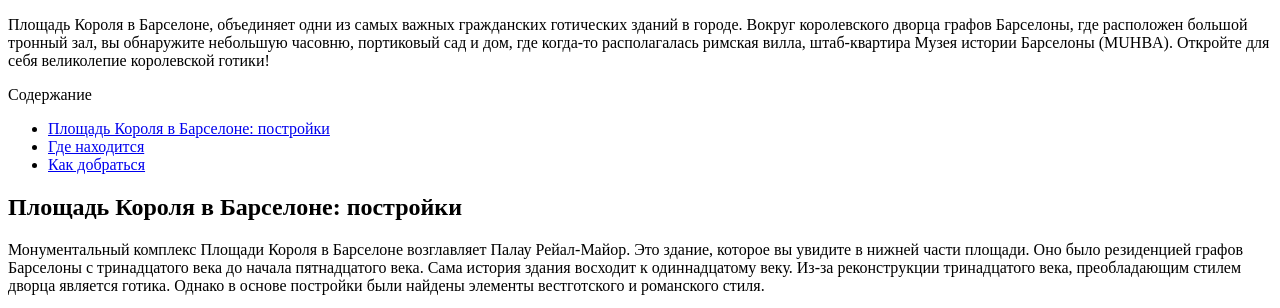
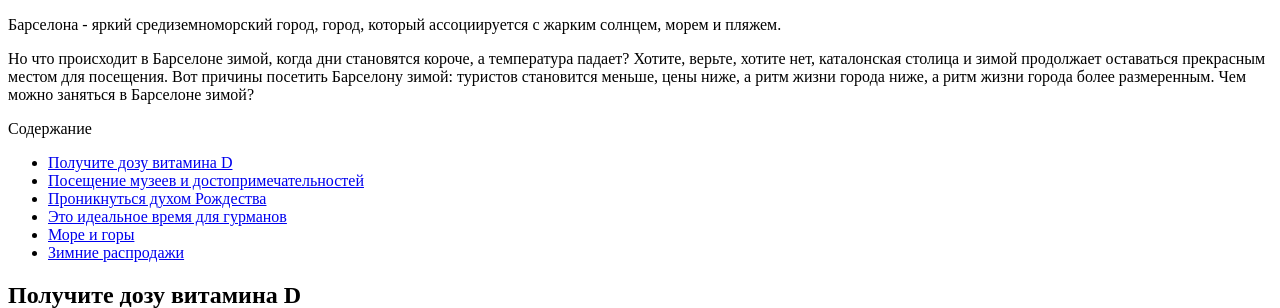
Before and after one commit to elonmax01/testcase, a Django app: template templates/posts.html in a window 1280 px wide. Shown: the top 308 px of the page. Run offline with Django 5.2, Linux system fonts and the light colour scheme; the template is opened without the code that fills it, so the values that code supplies are empty.

Commit message:
no way update on 25 Jul

```diff
--- a/templates/posts.html
+++ b/templates/posts.html
@@ -6,8 +6,11 @@
 </head>
 <body>
 <p>
-    Площадь Короля в Барселоне, объединяет одни из самых важных гражданских готических зданий в городе. Вокруг королевского дворца графов Барселоны, где расположен большой тронный зал, вы обнаружите небольшую часовню, портиковый сад и дом, где когда-то располагалась римская вилла, штаб-квартира Музея истории
-    Барселоны (MUHBA). Откройте для себя великолепие королевской готики!
+    Барселона - яркий средиземноморский город, город, который ассоциируется с жарким солнцем, морем и пляжем.
+</p>
+<p>
+    Но что происходит в Барселоне зимой, когда дни становятся короче, а температура падает? Хотите, верьте, хотите нет, каталонская столица и зимой продолжает оставаться прекрасным местом для посещения. Вот причины
+    посетить Барселону зимой: туристов становится меньше, цены ниже, а ритм жизни города ниже, а ритм жизни города более размеренным. Чем можно заняться в Барселоне зимой?
 </p>
 <div id="toc_container" class="no_bullets">
     <p class="toc_title">
@@ -15,137 +18,210 @@
     </p>
     <ul class="toc_list">
         <li>
-            <a href="#i">Площадь Короля в Барселоне: постройки</a>
+            <a href="#i">Получите дозу витамина D</a>
         </li>
         <li>
-            <a href="#i-2">Где находится</a>
+            <a href="#i-2">Посещение музеев и достопримечательностей</a>
         </li>
         <li>
-            <a href="#i-3">Как добраться</a>
+            <a href="#i-3">Проникнуться духом Рождества</a>
+        </li>
+        <li>
+            <a href="#i-4">Это идеальное время для гурманов</a>
+        </li>
+        <li>
+            <a href="#i-5">Море и горы</a>
+        </li>
+        <li>
+            <a href="#i-6">Зимние распродажи</a>
         </li>
     </ul>
 </div>
 <h2>
-    <span id="i">Площадь Короля в Барселоне: постройки</span>
+    <span id="i">Получите дозу витамина D</span>
 </h2>
 <p>
-    Монументальный комплекс Площади Короля в Барселоне возглавляет Палау Рейал-Майор. Это здание, которое вы увидите в нижней части площади. Оно было резиденцией графов Барселоны с тринадцатого века до начала
-    пятнадцатого века. Сама история здания восходит к одиннадцатому веку. Из-за реконструкции тринадцатого века, преобладающим стилем дворца является готика. Однако в основе постройки были найдены элементы вестготского
-    и романского стиля.
+    Хотя зимой в Барселоне, холоднее, чем летом, зато солнца по-прежнему много. На самом деле облачных или дождливых дней очень мало. Голубое небо и яркое солнце Барселоны - отличная терапия для тех, кто устал от
+    коротких зимних дней. Температура зимой может <a href="https://vbarcelone.org/blog/stati-ob-ispanii/pogoda-v-barselone-chast-1" target="_blank" rel="noopener">колебаться от 10 до 15 градусов на солнце в течение дня.</a> Не
+    упустите возможность прогуляться по набережной Барселоны. Подышать морским воздухом и пообедать в ресторане с видом на море.
 </p>
 <p>
-    <img class="img-fluid" src="https://vbarcelone.org/blog/wp-content/uploads/2020/02/IMG_20200223_141529-1170x1536.jpg" alt="площадь Короля в Барселоне">
+    <img class="img-fluid" src="https://vbarcelone.org/blog/wp-content/uploads/2019/12/prichiny-posestit-Barselonu-zimoj-1536x1152.jpg" alt="Причины посетить Барселону зимой">
+</p>
+<h2>
+    <span id="i-2">Посещение музеев и достопримечательностей</span>
+</h2>
+<p>
+    Барселона может похвастаться великолепными музеями, галереями и выставочными площадками. Зима - прекрасное время для их посещения. В это время года туристический поток спадает, что дает вам возможность
+    насладиться спокойной атмосферой. Знаменитые достопримечательности можно посетить не бронируя билеты заранее и не нужно стоять в огромных очередях.
 </p>
 <p>
-    Внутри дворца вы увидите один из важных залов гражданской готики. Это был тронный зал барселонских графов и центр средневековой власти. Это зал Тинель, его построили в четырнадцатом веке по приказу короля Педро
-    Церемониального. Архитектор - Гийема Карбонелла. Он спроектировал большую прямоугольную комнату, которую поддерживают шесть полуточечных арок. Они опираются на колонны со скульптурными капителями. В
-    настоящее время Палау Реаль Майор и Салон де Тинель являются частью Музея истории Барселоны.
+    <img class="img-fluid" src="https://vbarcelone.org/blog/wp-content/uploads/2019/12/prichiny-posestit-Barselonu-zimoj-1536x1152.jpg" alt="Причины посетить Барселону зимой">
+</p>
+<h2>
+    <span id="i-3">Проникнуться духом Рождества</span>
+</h2>
+<p>
+    Рождество - прекрасное и волшебное время в Барселоне. Не упустите возможность погулять по разным районам города, чтобы увидеть все рождественские огни. <a href="https://vbarcelone.org/blog/stati-ob-ispanii/prazdniki-i-traditsii-v-katalonii-chast-1" target="_blank" rel="noopener">Вы можете посетить рождественский базар у собора Барселоны.</a>
 </p>
 <p>
-    Часовня Санта-Агата также входит в музейный комплекс Королевского дворца. Дворец виден как с площади Рамон Беренгер эль Гран, так и с площади Короля, где есть главный вход. Внутри часовни вы можете увидеть великолепный
-    алтарь - произведение Жаума Хуге с 1464 года.
+    Здесь вы увидите большую коллекцию каганеров (статуэтки какающего человека), а также дядюшек кагатио. Вы также можете полакомиться <a href="https://vbarcelone.org/blog/stati-ob-ispanii/rozhdestvenskie-gastronomicheskie-traditsii-ispanii" target="_blank" rel="noopener">великолепными рождественскими сладостями.</a>
+</p>
+<p>
+    <img class="img-fluid" src="https://vbarcelone.org/blog/wp-content/uploads/2019/12/rozhdestvenskij-rynok-v-Barselone-1536x1536.jpg" alt="">
+</p>
+<p>
+    <img class="img-fluid" src="https://vbarcelone.org/blog/wp-content/uploads/2019/12/rozhdestvenskij-rynok-v-Barselone-1536x1536.jpg" alt="">
 </p>
 <h2>
-    <span id="i-2">Семья Аматллер</span>
+    <span id="i-4">Это идеальное время для гурманов</span>
 </h2>
 <p>
-    Дед будущего шоколадного гения Габриэль Аматллер приехал в Барселону из Молинс-де-Рей примерно в 1800 году. Затем он открыл магазин шоколада на улице Манреса. Ее отец и дяди улучшили семейный бизнес. Они также
-    торговали тропическими фруктами. К тому же у них было лучшее какао, сахар и ваниль. При Антонио Аматллер семейный бизнес достигает расцвета. Он ездил на ярмарки в разные страны, чтобы узнать о последних
-    достижениях в области производства шоколада. В 1878 году он построил фабрику в Сан-Марти, где производились большое количество продукции. Он знал все от плантаций какао на Кубе и до последнего магазина, где продавал
-    свой продукт. С ним компания Аматллер стала лидером в Испании и эталоном в Европе. В начале XX века Антони Аматллер переехал жить на Пасео де Грасиа. Его дом был первым домом из трех, составляющих квартал. Позже
-    будут построены дом Лео Морера (1902-1906) и <a href="https://vbarcelone.org/blog/stati-ob-ispanii/dom-balo" target="_blank" rel="noopener">дом Бальо</a> (1904-1906).
+    <a href="https://vbarcelone.org/blog/stati-ob-ispanii/luchshie-ispanskie-blyuda" target="_blank" rel="noopener">Пробовать паэлью и морепродукты</a> можно круглый год. Однако настоящие сокровища - это сезонные овощи, которые есть только в холодные месяцы. Примерно в октябре и ноябре в овощных магазинах и на рынках
+    начинают продаваться лесные грибы. Самыми известными из которых являются ровеллоны. Вы также можете попробовать жареные каштаны и сладкий картофель, которые продаются в передвижных киосках.
 </p>
 <p>
-    <img class="img-fluid" src="https://vbarcelone.org/blog/wp-content/uploads/2020/03/IMG_20200226_153239ua-1024x1024.jpg" alt="дом Аматллер в Барселоне">
+    Зимой проходит один из знаменитых гастрономических фестивалей
 </p>
-<h2>
-    <span id="i-3">Устройство дома Аматллер в Барселоне</span>
-</h2>
+<h3>
+    <span id="i-5">Внутренний двор и сцена</span>
+</h3>
 <p>
-    <b>Дом Аматллер</b> состоит из трех пространств:
+    Внутренний двор художник превратил в сад под открытым небом. Двор является центральным элементом музея. Он дает отличное представление о том, что вас ждет впереди.
 </p>
 <p>
-    На нулевом и на первом этаже находится резиденция владельца
+    <img class="img-fluid" src="https://vbarcelone.org/blog/wp-content/uploads/2019/12/muzej-Dali-768x1365.jpg" alt="Театр-музей Сальвадора Дали">
 </p>
 <p>
-    Три верхних этажа - квартиры в аренду
-</p>
-<p>
-    Последний этаж служил фотостудией владельца
-</p>
-<p>
-    Антонио Аматллер с комфортом живет на первом этаже вместе со своей дочерью Терезой.
-</p>
-<p>
-    <img class="img-fluid" src="https://vbarcelone.org/blog/wp-content/uploads/2020/03/IMG_20200226_152000ama-1024x1024.jpg" alt="дом Аматллер в Барселоне">
-</p>
-<p>
-    С улицы, пешком или на машине, у них был доступ в дом и отдельный вход для владельцев.
-</p>
-<p>
-    На цокольном этаже располагались помещения для прислуги, а также кухня, прачечная, служебные помещения и гараж и специальный пандус, облегчающий въезд и выезд автомобиля Антони Аматллера.
-</p>
-<p>
-    Столовая, музыкальная комната и комнаты для гостей выходят во двор, а комнаты хозяев - на проспект. Например, с одной стороны комнаты Антонио Аматллер с его коллекциями из стекла и фарфора, а с другой стороны
-    располагались комнаты его дочери Терезы.
-</p>
-<h2>
-    <span id="i-4">Фасад дома Аматллер</span>
-</h2>
-<p>
-    Плоский фасад со ступенчатым фронтоном украсили сграффито. Он напоминает гобелен с цветочным мотивом. Двери, окна и трибуны украшены прекрасными скульптурами Эусеби Арнау. Декоративные элементы, встроенные
-    в проемы фасада, являются одной из характеристик, которые архитектор перенимает от каталонской готики. Особенно хорошо это заметно в геральдических щитах и мифологических фигурах.
+    Заходите в музей и начинается "игра". Например, отражение внутреннего купола в стеклянной стене сада вызывает оптический эффект появление второго совершенного купола. Дали позаботился о том, чтобы ничто не
+    было случайным. У всего есть смысл, вдохновение, цель.
 </p>
 <div class="quote-wrapper">
     <div class="quotes">
         <p>
-            Скульптуры на фасаде дома рассказывают нам об увлечениях и хобби хозяев дома.
+            Театр-музей Дали не следует хронологическому или художественному порядку.
         </p>
     </div>
 </div>
 <p>
-    <img class="img-fluid" src="https://vbarcelone.org/blog/wp-content/uploads/2020/03/barcelona-333468_1920-1024x768.jpg" alt="дом Аматллер в Барселоне">
+    Дали хотел, чтобы посетитель полностью погрузился в сюрреалистический мир. Не ищите информационные панели, которые объясняют работы. <b>Без опытного гида вам здесь не разобраться.</b>
 </p>
 <p>
-    Скульптуры, которые расположили у центрального входа посвятили легенде о Сан Жорди - небесном покровителе Барселоны.
+    Театр-музей Сальвадора Дали имеет относительно небольшие размеры. Однако, чтобы подробно рассмотреть все экспонаты, может понадобиться довольно много времени.
+</p>
+<h3>
+    <span id="i-6">Цокольный этаж</span>
+</h3>
+<p>
+    Для продолжения визита вам необходимо пересечь сцену и спуститься на цокольный этаж. Здесь нужно особо выделить зал, который называется "Рыбные лавки". Здесь собрали работы Дали разных лет. Главные шедевры: <b>"Мягкий автопортрет с жареным беконом"</b> и <b>"Портрет Пабло Пикассо в 21 веке"</b>. А прямо под
+    сценой находится склеп, где похоронили Дали.
 </p>
 <p>
-    Еще одна скульптурная группа - аллегории искусств.
+    <img class="img-fluid" src="https://vbarcelone.org/blog/wp-content/uploads/2019/12/IMG_1277.jpg" alt="экскурсия в музей Дали">
+</p>
+<h3>
+    <span id="i-7">Первый этаж</span>
+</h3>
+<p>
+    Здесь находятся такие выдающиеся залы как "Комната Мэй Уэст" и "Дворец Ветра". Во втором зале внимание посетителей привлекает огромное настенное панно. В этой работе художник отобразил все значимые элементы
+    далианской вселенной.
+</p>
+<h2>
+    <span id="i-8">Второй этаж</span>
+</h2>
+<p>
+    Второй этаж состоит из полукруглой галереи вокруг главного здания. Здесь можно увидеть только работы Антони Питхота (1934-2015). Этот художник был другом Дали и вице-президента его фонда на протяжении многих лет. На
+    этом этаже стоит выделить оформление входа в коридор в форме гигантского рта. Это работа Дали.
 </p>
 <p>
-    Скульптурные портреты хозяев дома Антонио Аматллер и его дочери Терезы находятся на фасаде дома. Тереза предстает в образе принцессы, которую спас Сан Жорди. Сеньора Аматллер изобразили с фотоаппаратом.
-    Фотография была его страстью и благодаря Антони Аматллер мы можем воссоздать облик Барселоны, конца XIX - начала XX века.
+    <img class="img-fluid" src="https://vbarcelone.org/blog/wp-content/uploads/2019/12/IMG_1272-1536x1152.jpg" alt="экскурсия в музей Дали">
+</p>
+<h2>
+    <span id="i-9">Третий этаж</span>
+</h2>
+<p>
+    На третьем этаже вы можете посетить еще одну галерею с работами Дали. Отдельно нужно выделить "Автоматическое начало портрета Гала", работа 1933 года. Рядом с коридором находится "Комната шедевров" с
+    работами некоторых любимых художников Дали. Например, можно увидеть картины Бугро, Дюшана, Эль Греко, Фортуни, Уржеля.
+</p>
+<h3>
+    <span id="i-7">Театр-музей Сальвадора Дали: шедевры</span>
+</h3>
+<p>
+    <b>Дождливое такси</b> - одна из самых известных работ, выставленных в театре-музее Дали.
 </p>
 <p>
-    <img class="img-fluid" src="https://vbarcelone.org/blog/wp-content/uploads/2020/03/IMG_20191207_174437ant-1024x1024.jpg" alt="дом Аматллер в Барселоне">
+    Бросьте такси, и вы удивите, как сюрреализм обретает форму. Зонт на верху лодки открывается, пока дождь идет... внутри кадиллака!
 </p>
 <p>
-    Антони Аматллер умер в 1910 году. Его дочь Тереза продолжила управлять семейным бизнесом. Собственных детей у нее не было, поэтому она решила продать свой бизнес семье Коль. Эта семья так же являлись крупной фирмой по производству шоколада.
-    В настоящее время марку шоколада Аматллер продолжает выпускать фабрика Симон и Коль.
+    <img class="img-fluid" src="https://vbarcelone.org/blog/wp-content/uploads/2019/12/IMG_1279-1024x768.jpg" alt="">
 </p>
 <p>
-    Тереза Аматллер в 1941 году создала Фонд для сохранения дома и его коллекций.
+    <b>Галлюциногенный тореадор</b> - эта картина является демонстрацией "параноика критического метода".
 </p>
 <p>
-    <a href="https://vbarcelone.org/blog/wp-content/uploads/2020/03/Dom-Amale-v-Barselone.mp4?_=1" target="_blank" rel="noopener">Смотреть видео</a>
+    <img class="img-fluid" src="https://vbarcelone.org/blog/wp-content/uploads/2019/12/muzej-Dali-1.jpg" alt="Театр-музей Сальвадора Дали">
+</p>
+<div class="quote-wrapper">
+    <div class="quotes">
+        <p>
+            Вопреки распространенную мнению, Дали не употреблял наркотики практически не пил алкоголь.
+        </p>
+    </div>
+</div>
+<p>
+    Он считал, что его разум очень сложен и боялся потерять контроль.
 </p>
 <p>
-    Дом Аматллер работает как музей и каждый желающий может полюбоваться его великолепными интерьерами.
-</p>
-<h2>
-    <span id="i-5">Практическая информация</span>
-</h2>
-<p>
-    <b>Расписание работы:</b> с понедельника по воскресенье с 10:00 до 18:00
+    Один из залов обит красным бархатом. Дали называл этот зал сокровищницей. Здесь находятся некоторые из любимых работ художника. В центре - <b>"Корзинка с хлебом"</b>. Чистый реализм, почти фотографический. Да,
+    хлеб был одной из его фетишей. Чтобы убедиться в этом достаточно просто взглянуть на фасад здания.
 </p>
 <p>
-    Визиты в составе небольшой группы проходят <a href="https://amatller.org/en/la-visita/informacion-practica/" target="_blank" rel="noopener">каждые полчаса</a>
+    Любопытно, что картина использовалась в качестве пропаганды плана Маршалла по всей Европе. После войны простой кусок хлеба - это настоящее сокровище.
 </p>
 <p>
-    <b>Стоимость</b> визита от 17 €
+    Из портрета американской актрисы <b>Мэй Уэст</b> художник создал целую комнату. Губы - это диван, нос - камин, глаза - две картины... Вам придется подняться по лестнице и посмотреть на комнату через специальную линзу. Только тогда можно будет понять задумку мастера.
 </p>
 <p>
-    <b>Адрес:</b> <a href="https://maps.google.com/maps?ll=41.39148,2.164981&z=16&t=m&hl=es&gl=ES&mapclient=embed&cid=2990095117329026880" target="_blank" rel="noopener">Passeig de Gràcia, 41, 08007 Barcelona</a>
+    <img class="img-fluid" src="https://vbarcelone.org/blog/wp-content/uploads/2019/12/IMG_20191020_212754-818x1024.jpg" alt="музей Сальвадора Дали, Испания">
+</p>
+<p>
+    В дополнение к работам Дали на верхнем этаже музея находится его частная коллекция. В ней он собирал картины других художников, таких как Эль Греко, Фортуни или Мейсонье.
+</p>
+<p>
+    В музее ювелирных украшений Дали можно увидеть 37 из них. Они принадлежали семье Оуэн Читам. Фонд Гала - Сальвадор Дали приобрел их в 1999 году.
+</p>
+<p>
+    <img class="img-fluid" src="https://vbarcelone.org/blog/wp-content/uploads/2019/12/IMG_4343-1536x1152.jpg" alt="экскурсия в музей Дали">
+</p>
+<p>
+    В этом небольшом пространстве находятся 39 ювелирных шедевров, которые создал Дали. Самые известные "Рубиновые губы", "Око времени", "Настоящее сердце" или "Космический слон".
+</p>
+<h3>
+    <span id="i-8">Монтжуик</span>
+</h3>
+<p>
+    У <a href="https://vbarcelone.org/blog/stati-ob-ispanii/zamok-montzhuik" target="_blank" rel="noopener">подножия замка</a>, на улице вы найдете эти сказочные горки, очень близко к одной из остановок канатной дороги.
+</p>
+<h3>
+    <span id="i-9">Парк Гуэль</span>
+</h3>
+<p>
+    Посещая Барселону, вы наверняка захотите познакомиться с великолепной работой <a href="https://vbarcelone.org/blog/stati-ob-ispanii/antonio-gaudi" target="_blank" rel="noopener">Антонио Гауди</a>. У вас будет возможность сделать это всей семьей, поскольку его здания - это взрыв цвета, который привлекает детей так же,
+    как и взрослых. Однако из всех его работ <a href="https://vbarcelone.org/blog/stati-ob-ispanii/park-guel" target="_blank" rel="noopener">парк Гуэль</a> является одним из наиболее рекомендуемых для семейных посещений.
+</p>
+<p>
+    <img class="img-fluid" src="https://vbarcelone.org/blog/wp-content/uploads/2020/01/park-Guel-1536x1536.jpg" alt="Барселона с детьми">
+</p>
+<p>
+    Там вы откроете для себя сказочную лестницу в форме дракона, Зал Сто Колонн и Природную площадь, украшенную горгульями со львиными головами.
+</p>
+<p>
+    Стоимость
+</p>
+<p>
+    Общее: € 10 <br>
+    Дети от 7 до 12 лет: 8 евро <br>
+    Дети до 7 лет: бесплатно
 </p>
 </body>
 </html>
```
Also changed, not shown: db.sqlite3, media/media/IMG_1070-1024x768.jpg (added), media/media/IMG_20190903_093815_1-e1576614720475-768x768.jpg (added), media/media/Sitzhes-tserkov-1-rotated-e1601576155467-1140x600.jpg (added), media/media/barcelona-1145202_1920-1024x782.jpg (added), media/media/barcelona-1973112_1920-1024x715.jpg (added), media/media/barcelona-4034922_1920-1024x683.jpg (added), media/media/barcelona-evening-2508953_1920.jpg (added), media/media/child-505972_1920-1024x682.jpg (added), media/media/football-1551799_1920.jpg (added).
